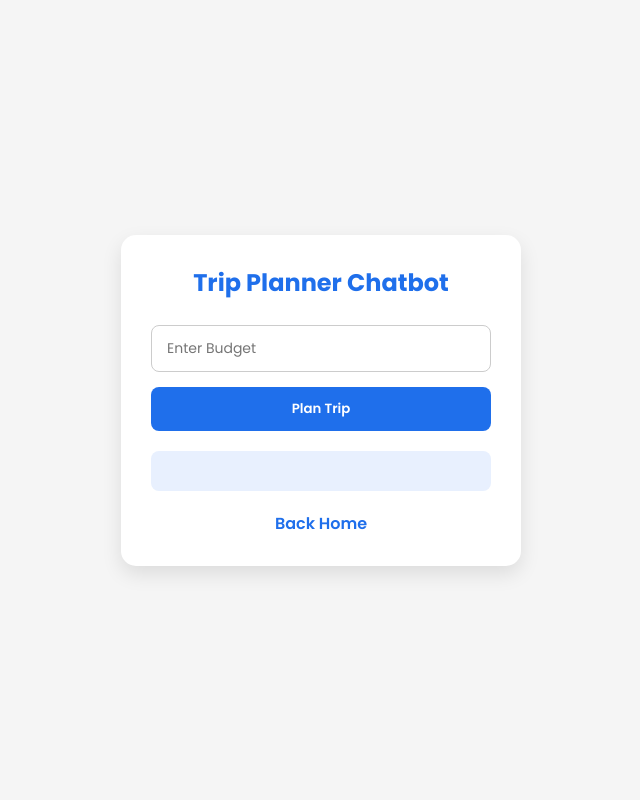
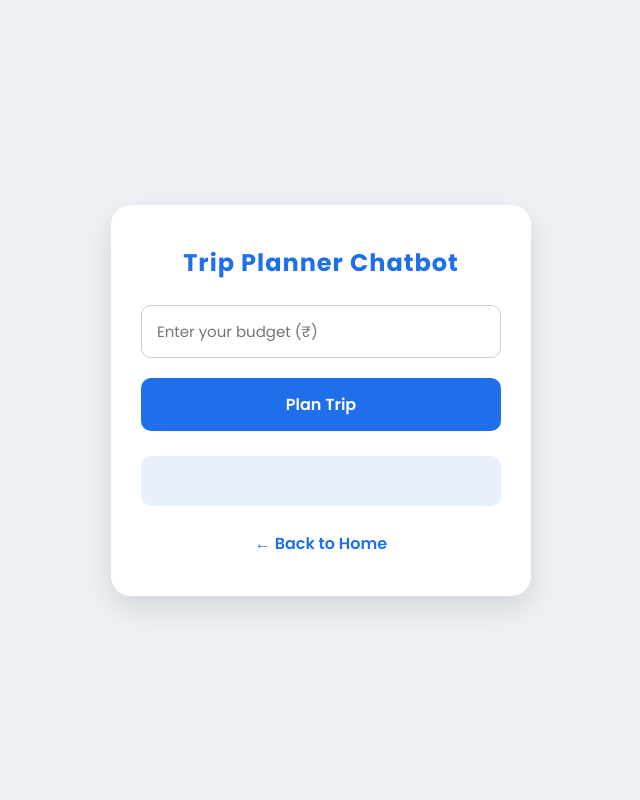
Before and after one commit to Nandan927/hackathon-project, a Flask app: page /chatbot in a window 1280 px wide. Shown: the whole page, without its empty margins (319-959 px from the left). Run offline with Flask 3, Linux system fonts and the light colour scheme.

Commit message:
Added my message

```diff
--- a/app.py
+++ b/app.py
@@ -126,11 +126,23 @@ def chatbot():
         budget = int(request.form["budget"])
 
         if budget < 5000:
-            response = "You can plan a local 2-day trip nearby."
-        elif budget < 15000:
-            response = "We suggest Goa or Manali for 3-4 days."
+            response = "You can plan a local 1-2 day trip nearby your city. Try hill stations or nearby beaches."
+        elif budget < 10000:
+            response = "We suggest a weekend trip to nearby cities like Jaipur, Rishikesh, or Udaipur."
+        elif budget < 20000:
+            response = "You can explore North India destinations like Manali, Shimla, or Darjeeling for 3-4 days."
+        elif budget < 35000:
+            response = "Consider Goa, Andaman Islands, or Kerala for a 4-5 day trip with comfortable stays."
+        elif budget < 50000:
+            response = "You can plan a longer domestic trip to places like Ladakh, Sikkim, or Rajasthan for 6-7 days."
+        elif budget < 80000:
+            response = "International options like Thailand, Bali, or Dubai for 5-6 days are possible."
+        elif budget < 120000:
+            response = "You can plan an international trip to Europe (like Switzerland, France) for 7-8 days."
+        elif budget < 200000:
+            response = "Consider a luxury international trip to countries like Japan, USA, or Australia for 8-10 days."
         else:
-            response = "You can plan an international trip!"
+            response = "You can go on a premium world tour including multiple international destinations with luxury stays!"
 
     return render_template("chatbot.html", response=response)
 
--- a/templates/chatbot.html
+++ b/templates/chatbot.html
@@ -17,7 +17,7 @@
 
 /* Body */
 body{
-    background:#f5f5f5;
+    background:#eef2f7;
     color:#111;
     min-height:100vh;
     display:flex;
@@ -29,77 +29,90 @@ body{
 /* Card */
 .chatbot-card{
     background:white;
-    border-radius:15px;
-    padding:30px;
-    box-shadow:0 8px 20px rgba(0,0,0,0.1);
-    width:400px;
+    border-radius:20px;
+    padding:40px 30px;
+    box-shadow:0 12px 30px rgba(0,0,0,0.12);
+    width:100%;
+    max-width:420px;
+    text-align:center;
+    transition:0.3s;
+}
+
+.chatbot-card:hover{
+    box-shadow:0 15px 40px rgba(0,0,0,0.18);
 }
 
 /* Heading */
 .chatbot-card h2{
-    text-align:center;
+    color:#1f6feb;
+    font-size:24px;
     margin-bottom:25px;
-    color:#1f6feb;
+    letter-spacing:1px;
 }
 
 /* Inputs */
 .chatbot-card input{
     width:100%;
-    padding:12px 15px;
-    margin-bottom:15px;
+    padding:14px 15px;
+    margin-bottom:20px;
     border:1px solid #ccc;
-    border-radius:8px;
-    font-size:14px;
+    border-radius:10px;
+    font-size:15px;
     outline:none;
     transition:0.3s;
 }
 
 .chatbot-card input:focus{
     border-color:#1f6feb;
-    box-shadow:0 0 5px rgba(31,111,235,0.5);
+    box-shadow:0 0 8px rgba(31,111,235,0.3);
 }
 
 /* Button */
 .chatbot-card button{
     width:100%;
-    padding:12px;
+    padding:14px;
     background:#1f6feb;
     color:white;
     border:none;
-    border-radius:8px;
+    border-radius:10px;
     font-weight:600;
     cursor:pointer;
+    font-size:16px;
     transition:0.3s;
 }
 
 .chatbot-card button:hover{
     background:#1558c0;
+    transform:translateY(-2px);
 }
 
-/* Response Text */
+/* Response Box */
 .response-text{
-    margin-top:20px;
-    padding:12px;
+    margin-top:25px;
+    padding:15px;
     background:#e8f0fe;
-    border-radius:8px;
+    border-radius:10px;
     color:#111;
     font-weight:500;
-    min-height:40px;
+    min-height:50px;
     text-align:center;
+    font-size:15px;
+    line-height:1.4;
 }
 
 /* Back link */
 .back-link{
-    display:block;
-    margin-top:20px;
-    text-align:center;
+    display:inline-block;
+    margin-top:25px;
     text-decoration:none;
     color:#1f6feb;
     font-weight:600;
+    transition:0.3s;
 }
 
 .back-link:hover{
     text-decoration:underline;
+    color:#1558c0;
 }
 </style>
 </head>
@@ -109,7 +122,7 @@ body{
 <div class="chatbot-card">
     <h2>Trip Planner Chatbot</h2>
     <form method="POST">
-        <input name="budget" type="number" placeholder="Enter Budget" required>
+        <input name="budget" type="number" placeholder="Enter your budget (₹)" required>
         <button type="submit">Plan Trip</button>
     </form>
 
@@ -117,7 +130,7 @@ body{
         {{ response }}
     </div>
 
-    <a href="/home" class="back-link">Back Home</a>
+    <a href="/home" class="back-link">← Back to Home</a>
 </div>
 
 </body>
```
